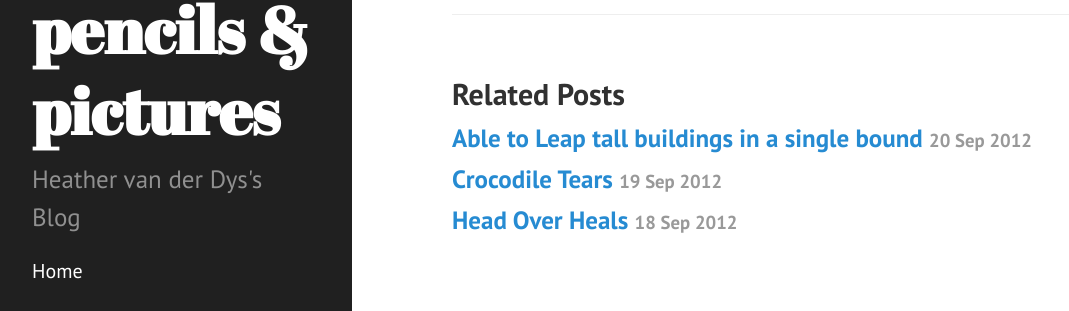
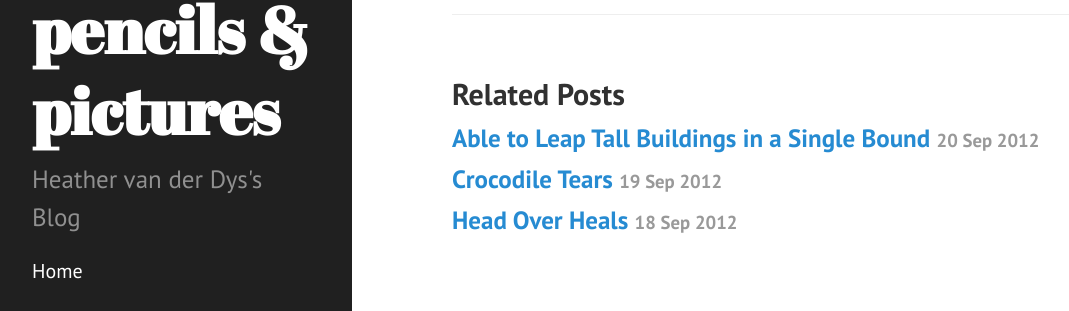
Before and after one commit to dijs/hvanderdys.github.io, a Jekyll site: the page built from _posts/2012-09-15-have-your-cake-and-eat-it-too.markdown, in a window 1280 px wide and 952 px high. Shown: the part 576-887 px from the top of the window, without its empty margins (8-1077 px from the left). Built offline with Jekyll 4.4.1, drawn with Linux system fonts in a browser that asks for light colours.

```diff
--- a/_posts/2012-09-20-able-to-leap-tall-buildings-in-a-single-bound.markdown
+++ b/_posts/2012-09-20-able-to-leap-tall-buildings-in-a-single-bound.markdown
@@ -1,6 +1,6 @@
 ---
 published: true
-title: Able to Leap tall buildings in a single bound
+title: Able to Leap Tall Buildings in a Single Bound
 layout: post
 ---
 ![photo](http://res.cloudinary.com/dijs-design/image/upload/v1449355379/ATLTBIASB_i5fsb1.jpg)
```
